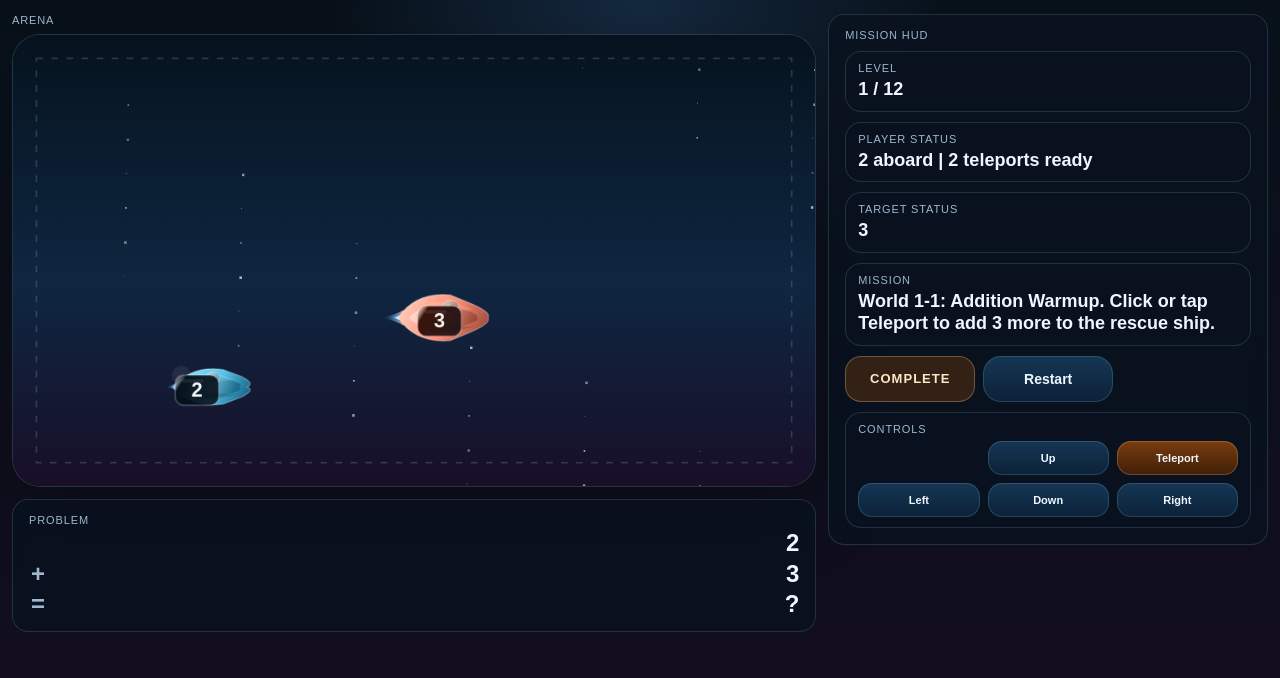
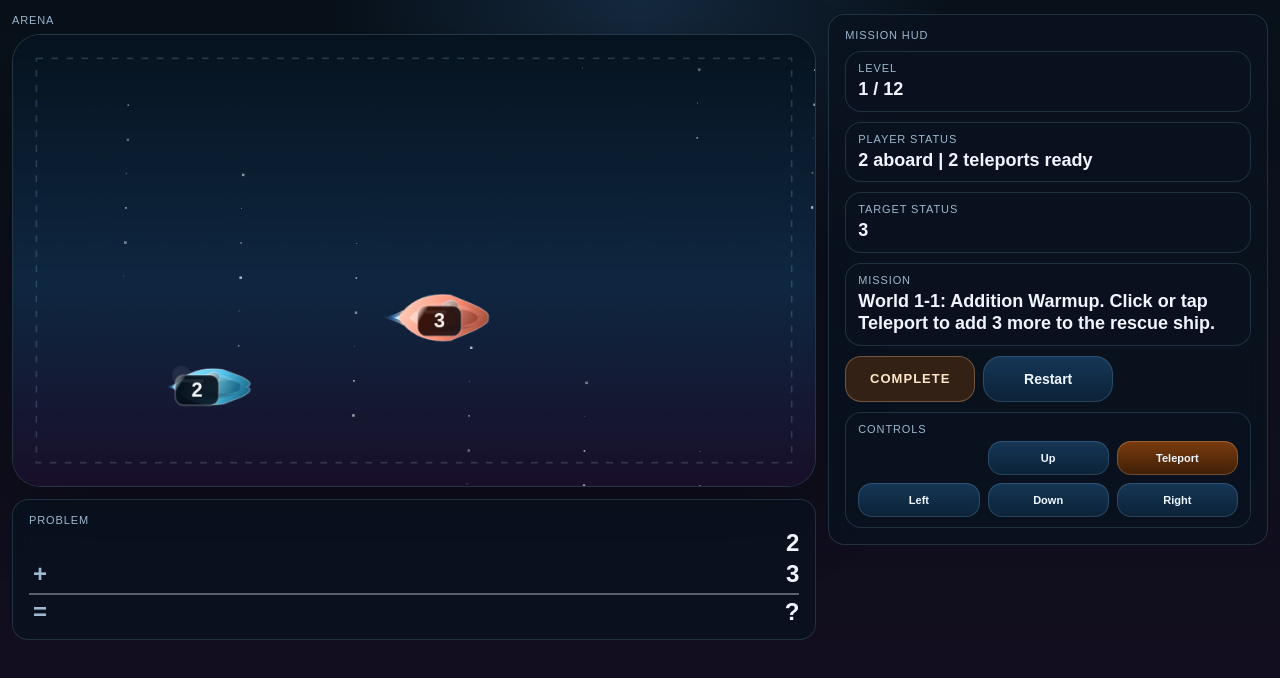
Before and after one commit to ChrisAtkinson78/primer-games, a website with bundled scripts: page public/index.html in a window 1280 px wide. Built offline with nearby package versions, Linux system fonts and the light colour scheme.

Commit message:
ui: improve problem panel alignment with underline

```diff
--- a/public/main.js
+++ b/public/main.js
@@ -158,11 +158,11 @@ root.innerHTML = `
             <span class="problem-panel__operator" aria-hidden="true"></span>
             <span id="problemTop" class="problem-panel__value">0</span>
           </div>
-          <div class="problem-panel__line">
+          <div class="problem-panel__line problem-panel__line--middle">
             <span id="problemOpMiddle" class="problem-panel__operator" aria-hidden="true">+</span>
             <span id="problemMiddle" class="problem-panel__value">0</span>
           </div>
-          <div class="problem-panel__line">
+          <div class="problem-panel__line problem-panel__line--bottom">
             <span id="problemOpBottom" class="problem-panel__operator" aria-hidden="true">=</span>
             <span id="problemBottom" class="problem-panel__value">?</span>
           </div>
--- a/public/styles.css
+++ b/public/styles.css
@@ -123,8 +123,19 @@ button {
   white-space: nowrap;
 }
 
+/* Make it feel like a real vertical math problem: underline under the 2nd operand. */
+.problem-panel__line--middle {
+  padding-bottom: 6px;
+  border-bottom: 2px solid rgba(238, 246, 255, 0.35);
+}
+
+.problem-panel__value {
+  text-align: right;
+}
+
 .problem-panel__operator {
-  text-align: center;
+  text-align: right;
+  width: 18px;
   color: var(--muted);
 }
 
```
